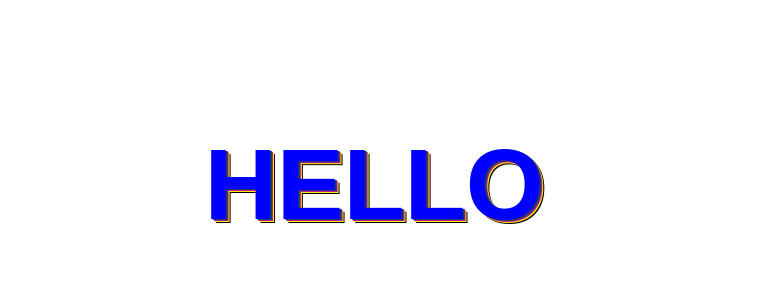
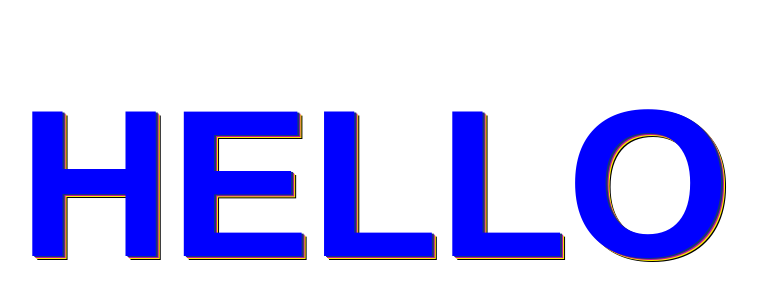
Before and after one commit to fadyehabamer/Text-Shadow-Effect, a plain HTML site: page index.html in a window 1280 px wide. Shown: the part 216-524 px from the top of the page, without its empty margins (266-1023 px from the left). Drawn offline with Linux system fonts and the light colour scheme.

Commit message:
Update style.css

```diff
--- a/style.css
+++ b/style.css
@@ -15,7 +15,7 @@ body {
 }
 
 p {
-    font-size: 100px;
+    font-size: 210px;
     color: blue;
     text-shadow:
         2px 1px 0 #183675, 3px 2px 0 #bf189b, 4px 3px #ffeb00, 5px 4px black
```
